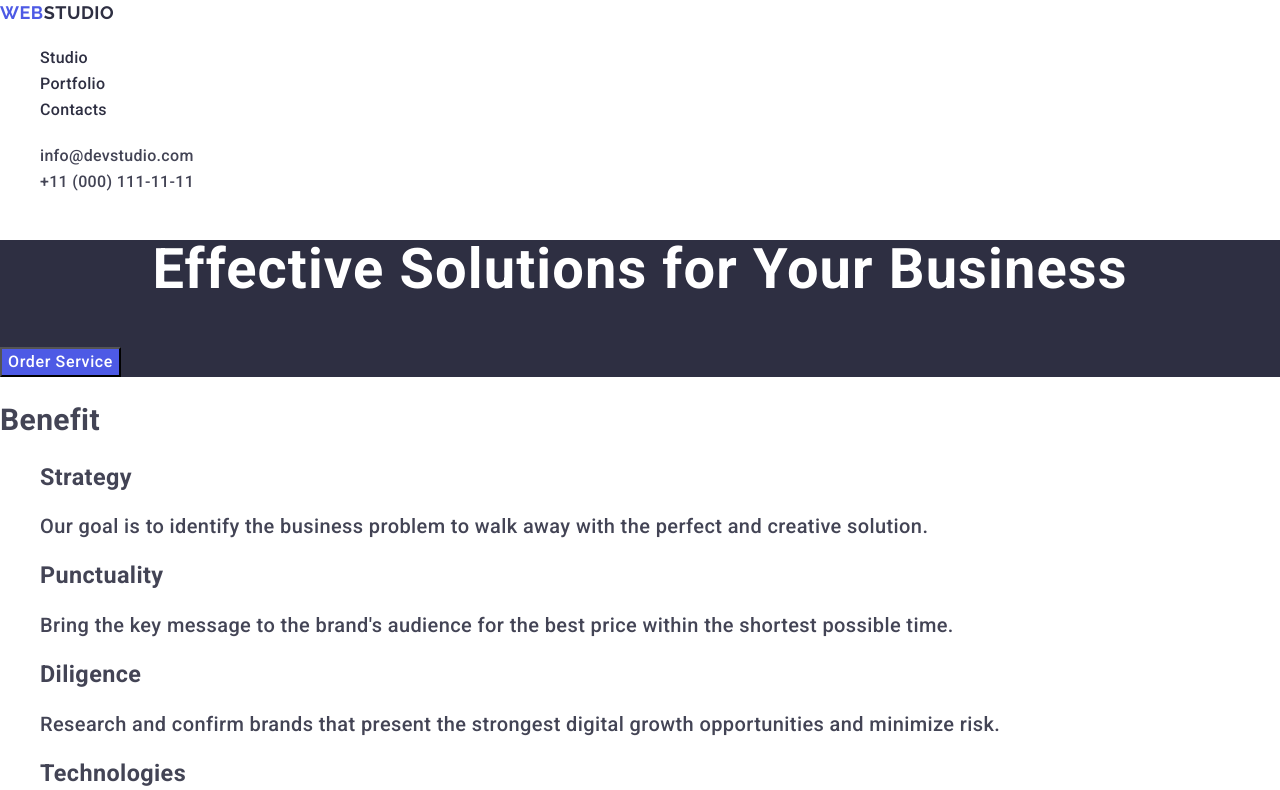
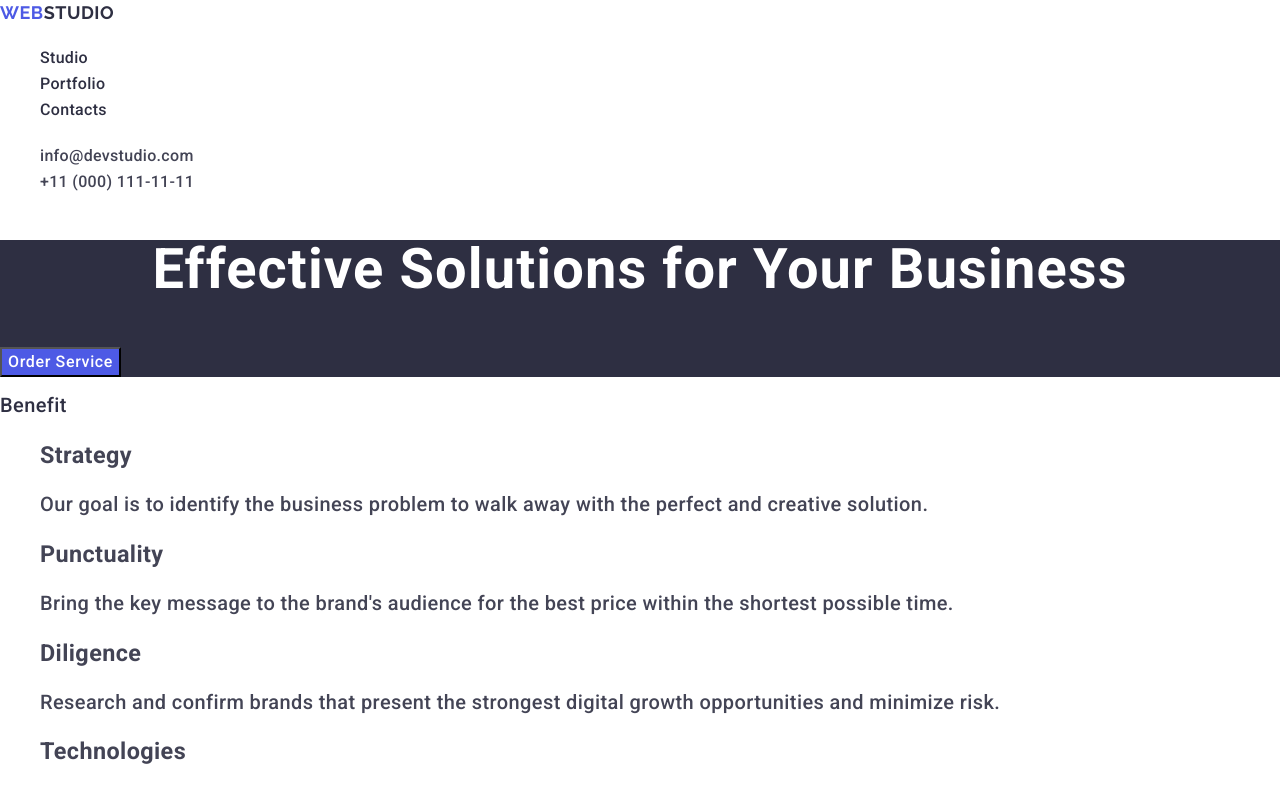
Before and after one commit to Devid-Hainal/goit-markup-hw-02, a plain HTML site: page index.html in a window 1280 px wide. Shown: the top 790 px of the page. Drawn offline with nearby package versions, Linux system fonts and the light colour scheme.

Commit message:
styles main

```diff
--- a/css/styles.css
+++ b/css/styles.css
@@ -81,3 +81,11 @@ a {
   background-color: #404BBF;
   cursor: pointer;
 }
+
+.menu-item {
+  font-weight: 500;
+  font-size: 20px;
+  line-height: 1.2;
+  letter-spacing: 0.02em;
+  color: #2e2f42;
+}
--- a/index.html
+++ b/index.html
@@ -59,8 +59,8 @@
         </button>
       </section>
       <section>
-        <h2>Benefit</h2>
-        <ul>
+        <h2 class="menu-item">Benefit</h2>
+        <ul class="page-menu">
           <li>
             <h3>Strategy</h3>
             <p>
```
